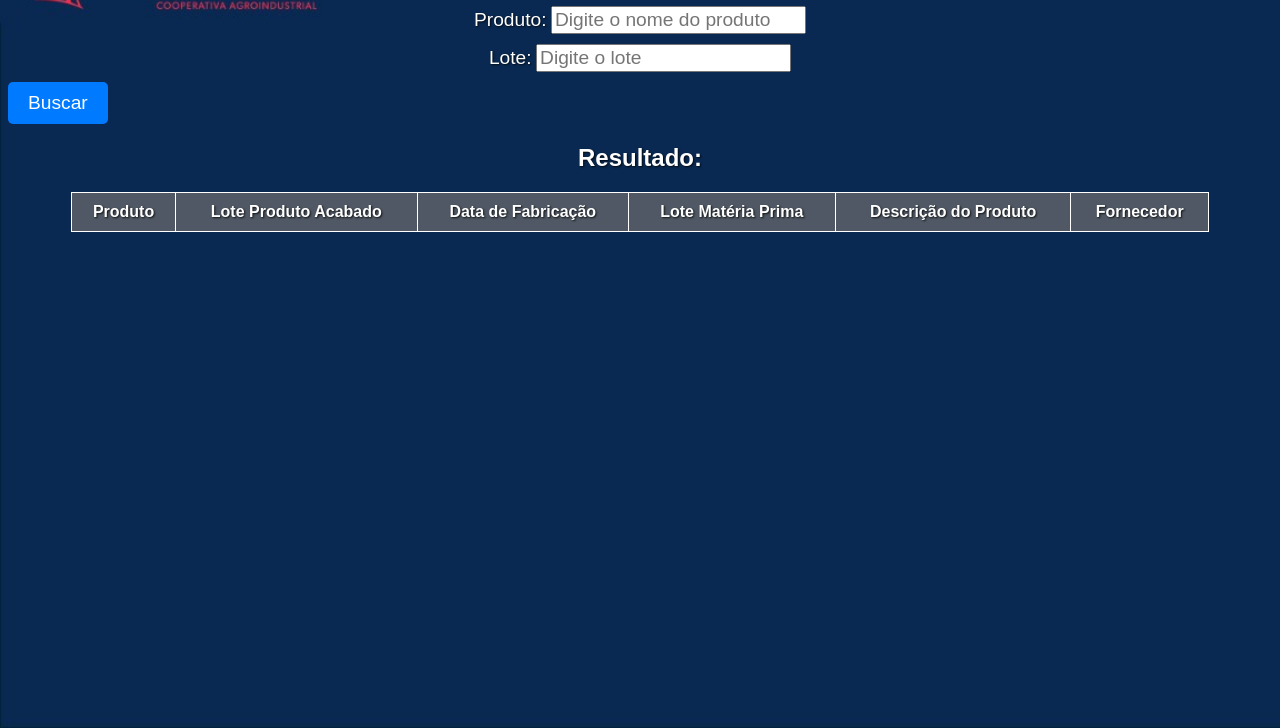
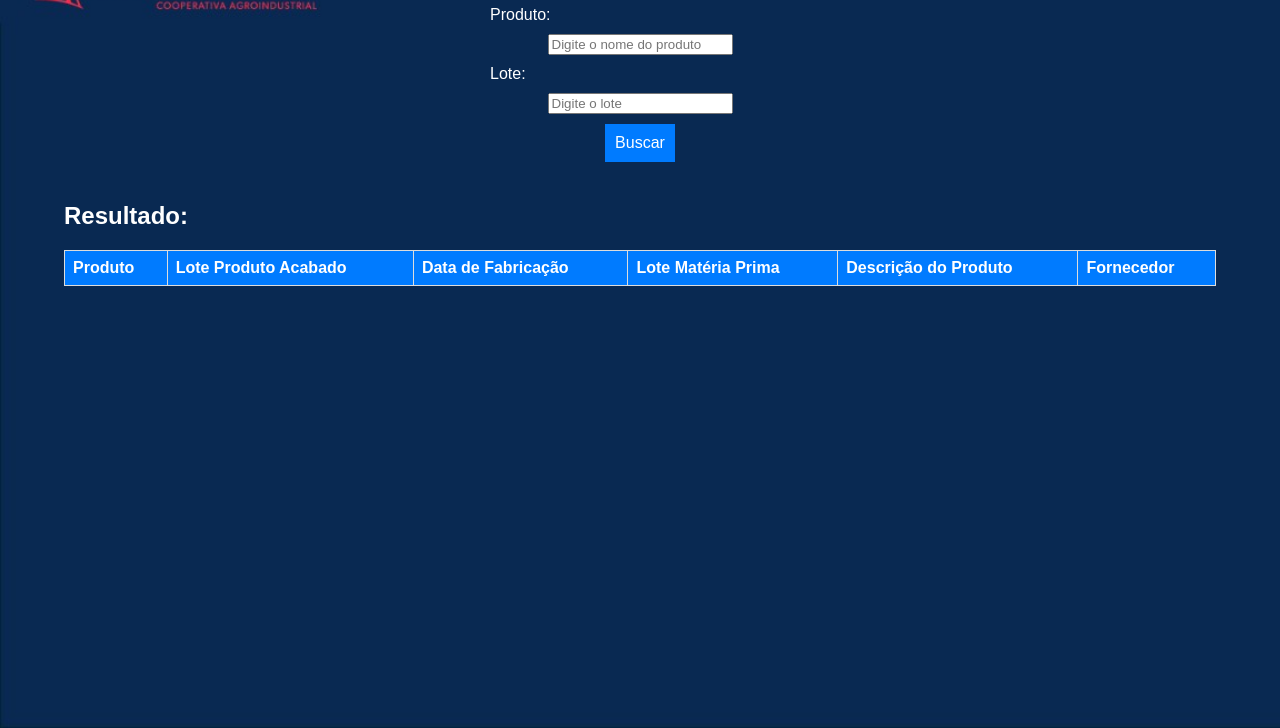
Before and after one commit to pedrovanzeli/Rastreabilidade-teste, a plain HTML site: page index.html in a window 1280 px wide. Shown: the part 72-800 px from the top of the page. Drawn offline with Linux system fonts and the light colour scheme; no server answers.

Commit message:
Update index.html

```diff
--- a/index.html
+++ b/index.html
@@ -6,15 +6,14 @@
     <title>Rastreabilidade</title>
     <script src="rastreabilidade.js" defer></script>
     <style>
-        /* Estilo para a página com a imagem de fundo */
         body {
-            background-image: url('Site Holambra.jpg');
+            margin: 0;
+            font-family: Arial, sans-serif;
+            background-image: url('Site%20Holambra.jpg');
             background-size: cover;
             background-repeat: no-repeat;
             background-attachment: fixed;
-            color: #fff;
-            font-family: Arial, sans-serif;
-            text-shadow: 1px 1px 2px rgba(0, 0, 0, 0.8);
+            color: white;
         }
 
         h1 {
@@ -22,40 +21,55 @@
             margin-top: 20px;
         }
 
-        div {
-            margin: 10px auto;
-            text-align: center;
+        #resultado {
+            margin: 20px auto;
+            max-width: 90%;
+            overflow-x: auto;
+        }
+
+        table {
+            width: 100%;
+            border-collapse: collapse;
+            margin-top: 20px;
+            background-color: rgba(255, 255, 255, 0.9);
+            color: black;
+        }
+
+        th, td {
+            border: 1px solid #ddd;
+            padding: 8px;
+            text-align: left;
+        }
+
+        th {
+            background-color: #007bff;
+            color: white;
+            position: sticky;
+            top: 0;
+            z-index: 1;
+        }
+
+        tbody tr:nth-child(even) {
+            background-color: #f2f2f2;
+        }
+
+        tbody tr:hover {
+            background-color: #ddd;
         }
 
         label, input, button {
-            font-size: 1.2em;
-        }
-
-        table {
-            margin: 20px auto;
-            width: 90%;
-            border-collapse: collapse;
-            background-color: rgba(0, 0, 0, 0.6);
-            color: #fff;
-        }
-
-        table th, table td {
-            border: 1px solid #fff;
-            padding: 10px;
-            text-align: center;
-        }
-
-        table th {
-            background-color: rgba(255, 255, 255, 0.3);
+            display: block;
+            margin: 10px auto;
+            max-width: 300px;
         }
 
         button {
-            padding: 10px 20px;
-            border: none;
             background-color: #007bff;
             color: white;
+            border: none;
+            padding: 10px;
             cursor: pointer;
-            border-radius: 5px;
+            font-size: 16px;
         }
 
         button:hover {
```
